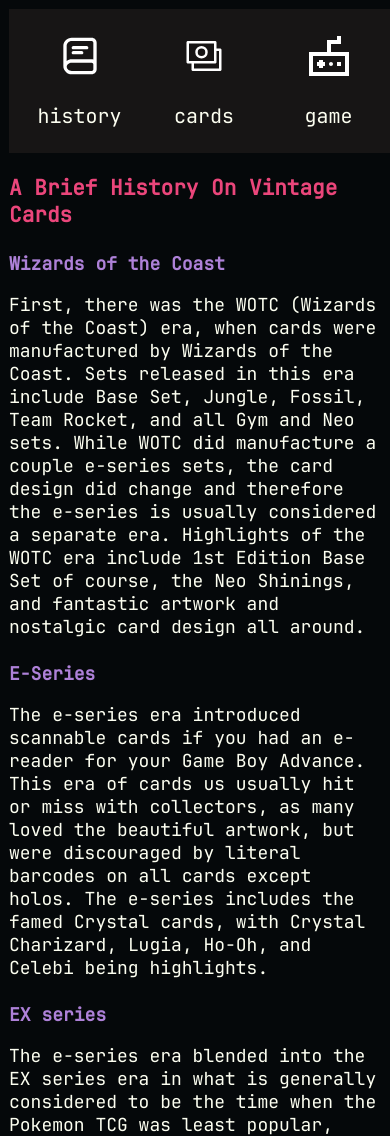
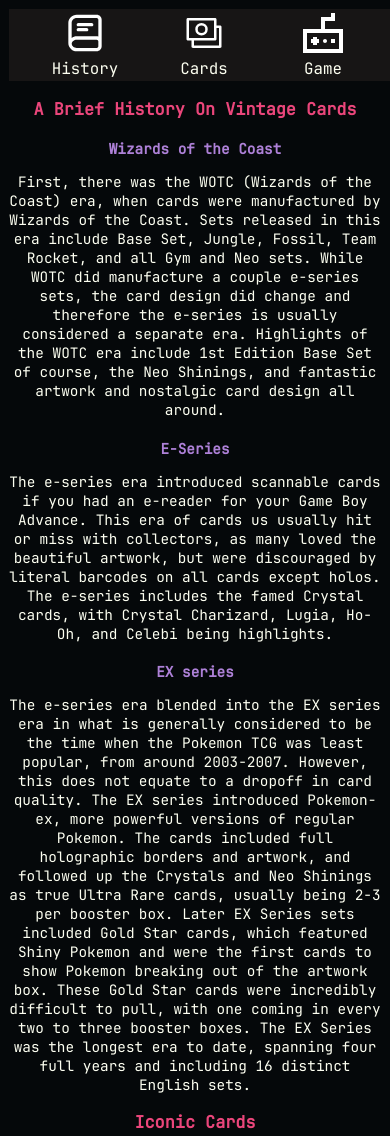
Before and after one commit to TurtleCrusher47/TurtleCrusher47.github.io, a plain HTML site: page index.html in a window 390 px wide. Shown: the top 1136 px of the page. Drawn offline with Linux system fonts and the light colour scheme; files that its build step writes are made by us from their sources.

Commit message:
reduced the height of the navbar for mobile

```diff
--- a/index.html
+++ b/index.html
@@ -3,8 +3,8 @@
 
 <head>
     <title>title</title>
-    <link rel="stylesheet" href="css/style.css"/>
-    <script src="js/javascript.js" defer ></script>
+    <link rel="stylesheet" href="style.css"/>
+    <script src="javascript.js" defer ></script>
 
     <link rel="stylesheet" href="../css/style.css">
     <meta name="viewport" content="width=device-width, initial-scale=1.0">
@@ -20,13 +20,13 @@
                         <path d="M8 9C7.44772 9 7 9.44771 7 10C7 10.5523 7.44772 11 8 11H13C13.5523 11 14 10.5523 14 10C14 9.44771 13.5523 9 13 9H8Z" fill="#FFFFFF"/>
                         <path fill-rule="evenodd" clip-rule="evenodd" d="M7 23H19C20.6569 23 22 21.6569 22 20V4C22 2.34315 20.6569 1 19 1H7C4.23858 1 2 3.23858 2 6V18C2 20.7055 4.27504 23 7 23ZM4 6C4 4.34315 5.34315 3 7 3H19C19.5523 3 20 3.44772 20 4V14.1707C19.6872 14.0602 19.3506 14 19 14H7C5.87439 14 4.83566 14.3719 4 14.9996V6ZM20 17C20 16.4477 19.5523 16 19 16H7C5.5135 16 4.04148 17.0532 4.04148 18.5C4.04148 19.9162 5.5135 21 7 21H19C19.5523 21 20 20.5523 20 20V17Z" fill="#FFFFFF"/>
                     </svg>
-                    <span class="link-text">history</span>
+                    <span class="link-text">History</span>
                 </a>
             </li>
             <li class="nav-item">
                 <a href="#Iconic-Cards" class="nav-link">
                     <svg width="40px" height="40px" viewBox="0 0 1024 1024" xmlns="http://www.w3.org/2000/svg"><path fill="#FFFFFF" d="M256 640v192h640V384H768v-64h150.976c14.272 0 19.456 1.472 24.64 4.288a29.056 29.056 0 0 1 12.16 12.096c2.752 5.184 4.224 10.368 4.224 24.64v493.952c0 14.272-1.472 19.456-4.288 24.64a29.056 29.056 0 0 1-12.096 12.16c-5.184 2.752-10.368 4.224-24.64 4.224H233.024c-14.272 0-19.456-1.472-24.64-4.288a29.056 29.056 0 0 1-12.16-12.096c-2.688-5.184-4.224-10.368-4.224-24.576V640h64z"/><path fill="#FFFFFF" d="M768 192H128v448h640V192zm64-22.976v493.952c0 14.272-1.472 19.456-4.288 24.64a29.056 29.056 0 0 1-12.096 12.16c-5.184 2.752-10.368 4.224-24.64 4.224H105.024c-14.272 0-19.456-1.472-24.64-4.288a29.056 29.056 0 0 1-12.16-12.096C65.536 682.432 64 677.248 64 663.04V169.024c0-14.272 1.472-19.456 4.288-24.64a29.056 29.056 0 0 1 12.096-12.16C85.568 129.536 90.752 128 104.96 128h685.952c14.272 0 19.456 1.472 24.64 4.288a29.056 29.056 0 0 1 12.16 12.096c2.752 5.184 4.224 10.368 4.224 24.64z"/><path fill="#FFFFFF" d="M448 576a160 160 0 1 1 0-320 160 160 0 0 1 0 320zm0-64a96 96 0 1 0 0-192 96 96 0 0 0 0 192z"/></svg>
-                    <span class="link-text">cards</span>
+                    <span class="link-text">Cards</span>
                 </a>
             </li>
             <li class="nav-item">
@@ -41,7 +41,7 @@
                             </g>
                         </g>
                     </svg>
-                    <span class="link-text">game</span>
+                    <span class="link-text">Game</span>
                 </a>
             </li>
         </ul>
@@ -49,7 +49,7 @@
 
     <main>
         <h3 id="History">A Brief History On Vintage Cards</h3>
-        <div class="text-container reveal fade-bottom">
+        <div class="text-container">
             <div class="text-box">
                 <h4>Wizards of the Coast</h4>
                 <p>
@@ -103,7 +103,7 @@
 
         <!-- Iconic Cards -->
         <h3 id="Iconic-Cards">Iconic Cards</h3>
-        <div class="text-container reveal fade-bottom">
+        <div class="text-container">
             <div class="text-box">
                 <!-- Pikachu Illustrator -->
                 <h4>Pikachu Illustrator</h4>
@@ -123,7 +123,7 @@
             <div class="text-box">
                 <!-- First Edition Base Set Shadowless Charizard -->
                 <h4>First Edition Charizard</h4>
-                <p class="reveal">
+                <p>
                     The most well known pokemon card of all time would be the 1st Edition
                     Shadowless Charizard.
                 </p>
--- a/js/javascript.js
+++ b/javascript.js
@@ -18,7 +18,5 @@ function reveal() {
     }
 }
 
+// to check the scroll position on page load
 window.addEventListener("scroll", reveal);
-
-// to check the scroll position on page load
-reveal();
--- a/css/style.css
+++ b/style.css
@@ -10,7 +10,6 @@ html {
 }
 
 :root {
-    font-size: 18px;
     font-family: JetBrains Mono;
     --color-primary: #FDFFF1;
     --color-background: #05080A;
@@ -113,6 +112,10 @@ body::-webkit-scrollbar-thumb {
 
 /* For PC (only pc should have hover)*/
 @media screen and (min-width: 800px) {
+    :root {
+        font-size: 1rem;
+    }
+
     /* #region adaptive */
     @keyframes link-text-anim {
         0% {color: var(--color-navbar);}
@@ -177,13 +180,18 @@ body::-webkit-scrollbar-thumb {
 
 /* For mobile */
 @media screen and (max-width: 799px) {
+    :root {
+        font-size: 0.9rem;
+        text-align: center;
+    }
+
     main {
         margin-top: 1rem;
     }
 
     .navbar {
         width: 100vw;
-        height: 8rem;
+        height: 5rem;
         background-color: var(--color-navbar);
     }
 
@@ -214,13 +222,13 @@ body::-webkit-scrollbar-thumb {
     .link-text {
         display: block;
         margin-top: 0.5rem 0 0 0;
-        font-size: 20px;
+        font-size: 1.1rem;
         color: var(--color-primary);
     }
 
     .nav-link svg {
-        min-height: 2rem;
-        margin: 1.5rem 0 1.5rem 0;
+        min-height: 1rem;
+        margin: 0.3rem 0 0.3rem 0;
     }
 }
 /* #endregion */
```
